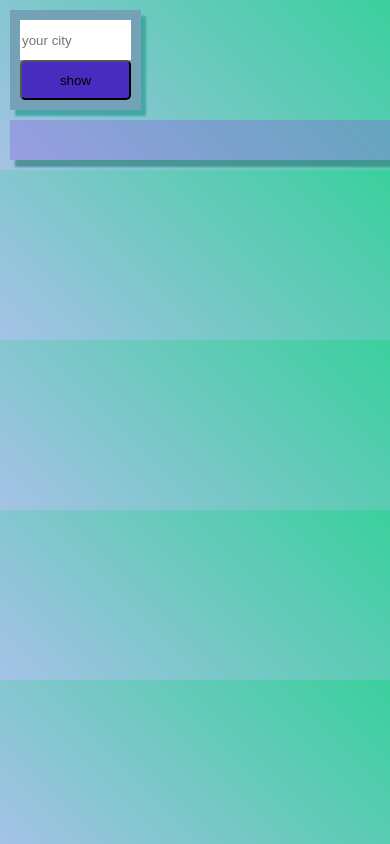
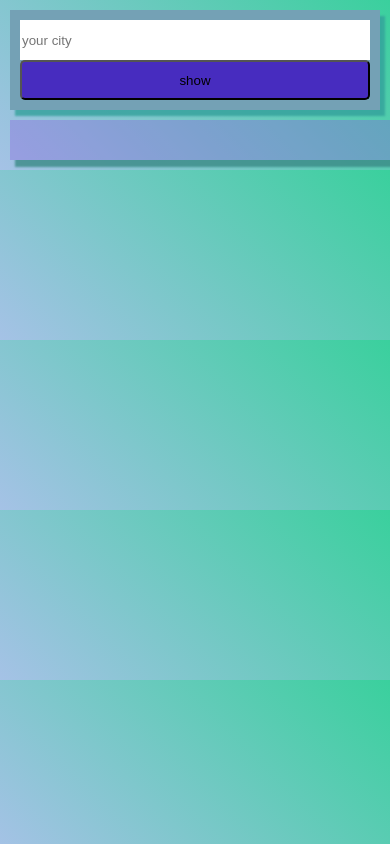
Before and after one commit to OlyaMou/weather, a plain HTML site: page weather/index.html in a window 390 px wide. Shown: the top 844 px of the page. Drawn offline with Linux system fonts and the light colour scheme.

Commit message:
Update style.css

```diff
--- a/weather/style.css
+++ b/weather/style.css
@@ -88,6 +88,8 @@ body {
     .wrapper {
         flex: 1 1 auto;
         width: 100%;
+        padding: 10px;
+        box-sizing: border-box;
     }
 
     .getresult {
@@ -105,11 +107,16 @@ body {
         flex-direction: column;
         gap: 10px;
         transform: translateX(0);
+        width: 100%;
+    }
 
+    .input_class {
+        width: 100%;
     }
 
     .input_class input {
         width: 100%;
+        box-sizing: border-box;
     }
 
     #btn_show {
```
